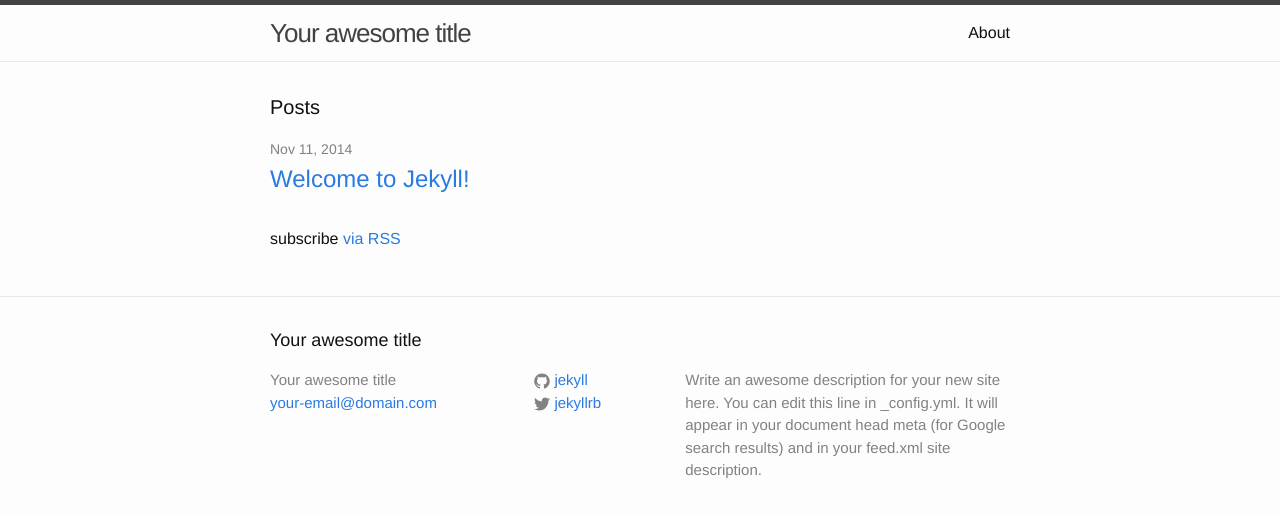
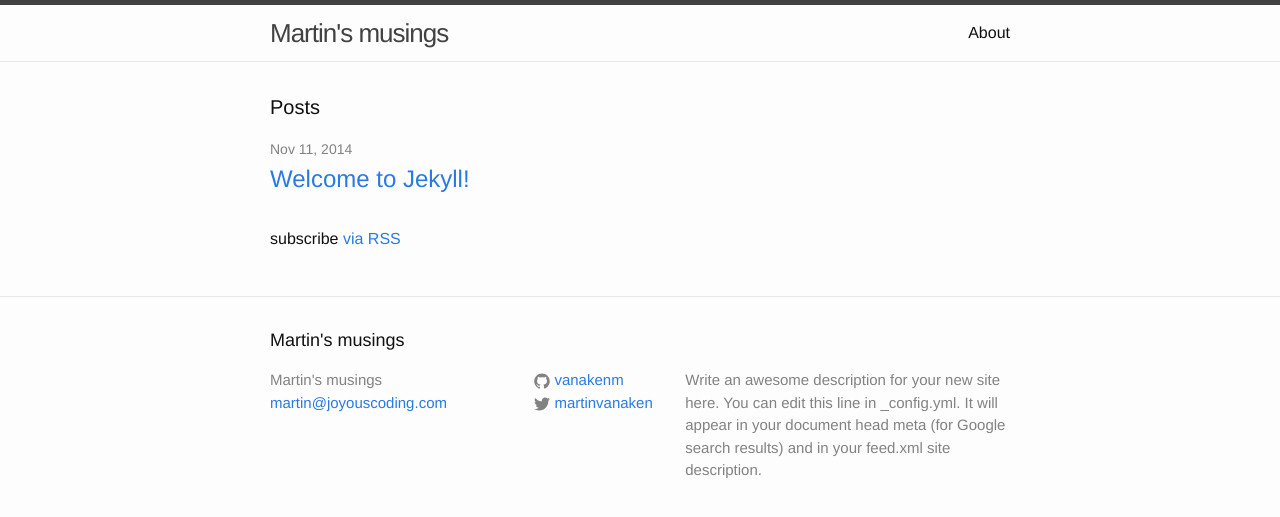
Before and after one commit to vanakenm/blog, a Jekyll site: the page built from index.html, in a window 1280 px wide. Shown: the top 517 px of the page. Built offline with Jekyll 4.4.1, drawn with Linux system fonts in a browser that asks for light colours.

Commit message:
Setup config

```diff
--- a/_config.yml
+++ b/_config.yml
@@ -1,14 +1,14 @@
 # Site settings
-title: Your awesome title
-email: your-email@domain.com
+title: Martin's musings
+email: martin@joyouscoding.com
 description: > # this means to ignore newlines until "baseurl:"
   Write an awesome description for your new site here. You can edit this
   line in _config.yml. It will appear in your document head meta (for
   Google search results) and in your feed.xml site description.
-baseurl: "" # the subpath of your site, e.g. /blog/
-url: "http://yourdomain.com" # the base hostname & protocol for your site
-twitter_username: jekyllrb
-github_username:  jekyll
+baseurl: "/blog/" # the subpath of your site, e.g. /blog/
+url: "http://vanakenm.github.io/" # the base hostname & protocol for your site
+twitter_username: martinvanaken
+github_username:  vanakenm
 
 # Build settings
 markdown: kramdown
```
